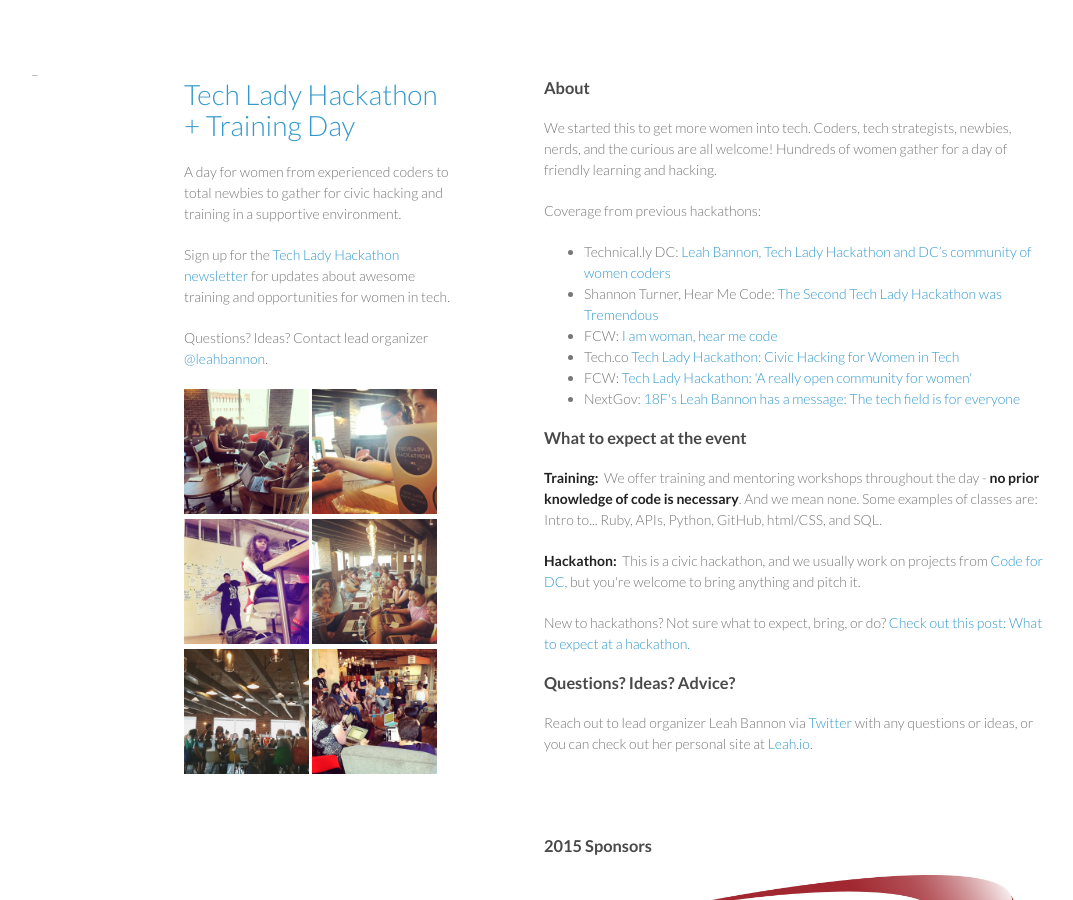
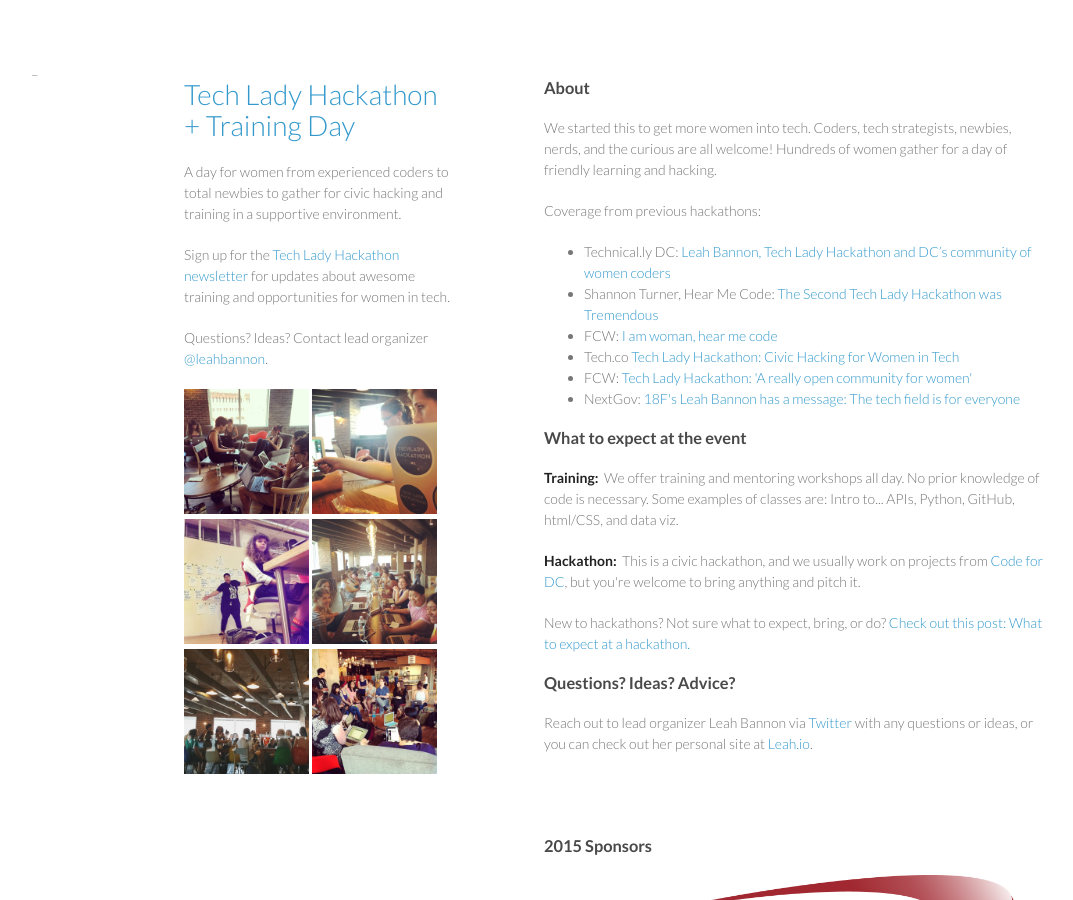
Before and after one commit to leahbannon/techladyhackathon, a Jekyll site: the page built from index.html, in a window 1280 px wide and 900 px high. Shown: the whole window, without its empty margins (26-1099 px from the left). Built offline with Jekyll 4.4.1, drawn with Linux system fonts in a browser that asks for light colours.

Commit message:
Update index.html

```diff
--- a/index.html
+++ b/index.html
@@ -19,7 +19,7 @@
 
 <h3>What to expect at the event</h3>
 
-<p><strong>Training:</strong> &nbsp;We offer training and mentoring workshops throughout the day - <strong>no prior knowledge of code is necessary</strong>. And we mean none. Some examples of classes are: Intro to... Ruby, APIs, Python, GitHub, html/CSS, and SQL.</p>
+<p><strong>Training:</strong> &nbsp;We offer training and mentoring workshops all day. No prior knowledge of code is necessary. Some examples of classes are: Intro to... APIs, Python, GitHub, html/CSS, and data viz.</p>
 
 <p><strong>Hackathon:</strong> &nbsp;This is a civic hackathon, and we usually work on projects from <a href="http://codefordc.org">Code for DC</a>, but you're welcome to bring anything and pitch it.</p>
 
```
